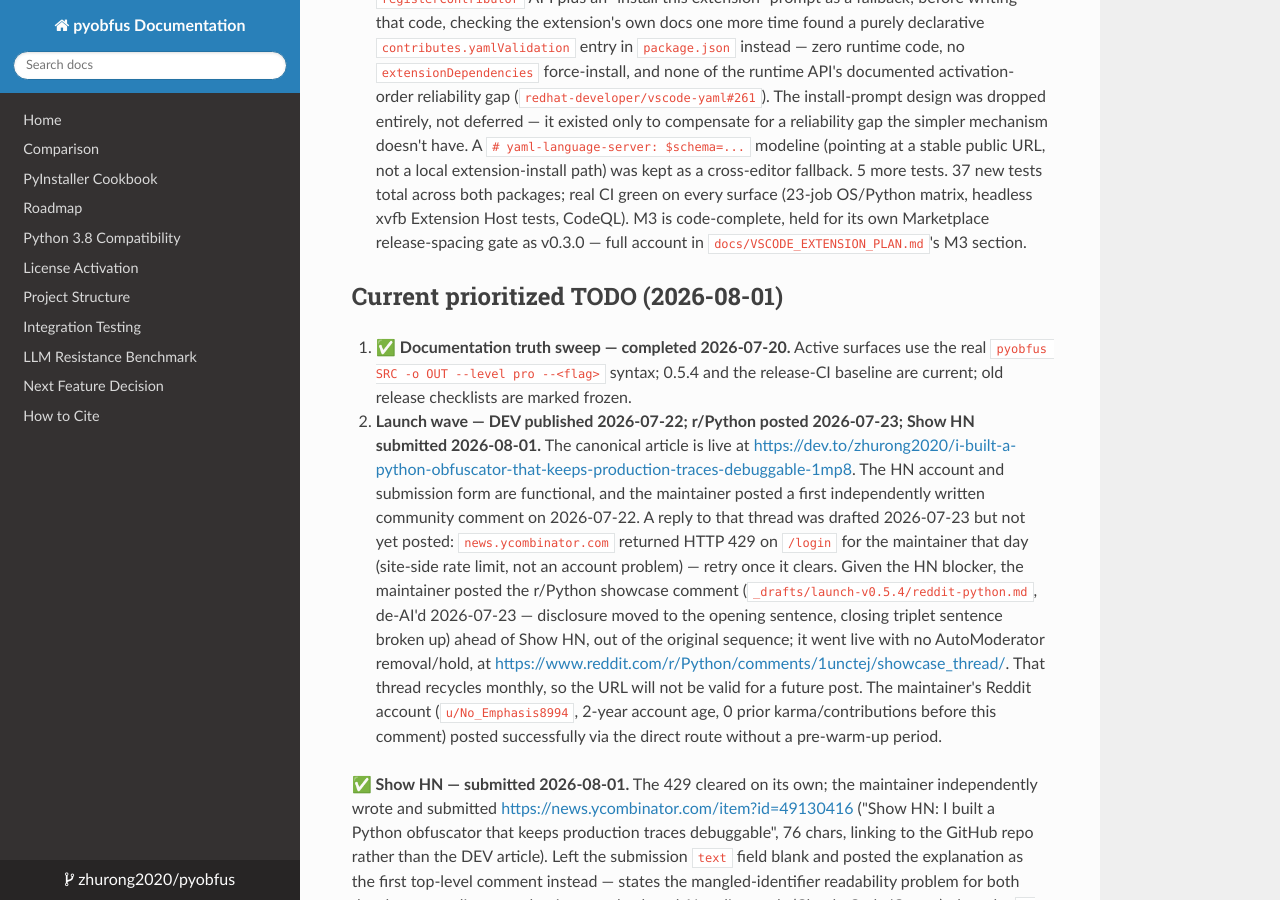
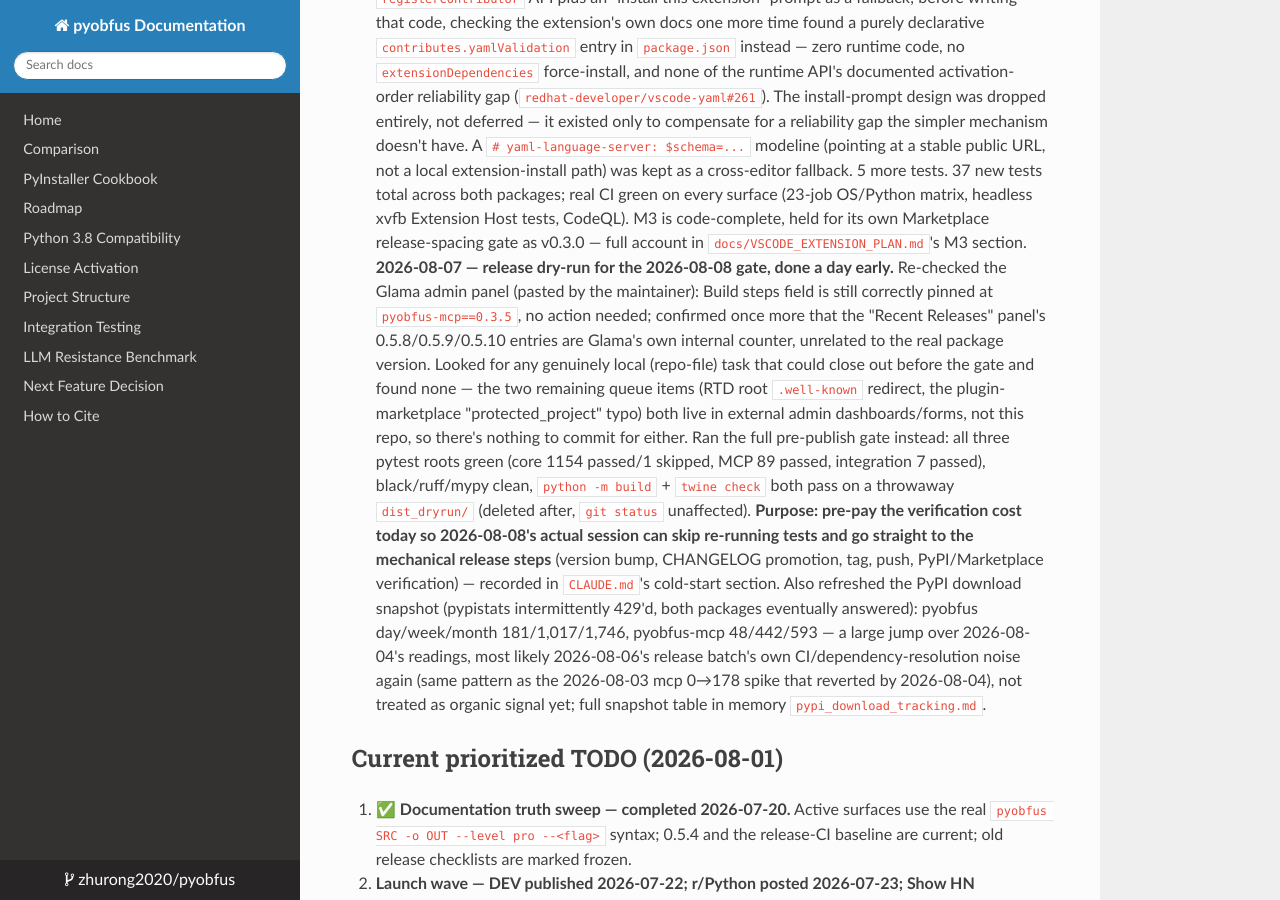
Before and after one commit to zhurong2020/pyobfus, an MkDocs documentation site: the page built from docs/POST_V0.4_TODO.md, in a window 1280 px wide and 900 px high, scrolled down 3849 px. Built offline with MkDocs 1.6.1, drawn with Linux system fonts in a browser that asks for light colours; nearby versions of some CDN libraries.

Commit message:
docs: record 2026-08-07 release dry-run + PyPI/Glama status re-check
Pre-verify the 2026-08-08 gate a day early: all three pytest roots,
black/ruff/mypy, python -m build, and twine check all pass clean on
main right now. Goal is to let the actual 2026-08-08 session skip
re-running tests and go straight to the mechanical release steps
(version bump, CHANGELOG promotion, tag, push, verify), so waiting a
day for the release-spacing gate doesn't also cost a redundant
re-verification pass.

Also: re-confirmed the Glama admin panel is already correctly pinned
at pyobfus-mcp==0.3.5 (no action needed), and refreshed the PyPI
download snapshot (see memory pypi_download_tracking.md).

Co-Authored-By: Claude Sonnet 5 <noreply@anthropic.com>

```diff
--- a/docs/POST_V0.4_TODO.md
+++ b/docs/POST_V0.4_TODO.md
@@ -212,6 +212,30 @@
 > headless xvfb Extension Host tests, CodeQL). M3 is code-complete, held
 > for its own Marketplace release-spacing gate as v0.3.0 — full account in
 > `docs/VSCODE_EXTENSION_PLAN.md`'s M3 section.
+> **2026-08-07 — release dry-run for the 2026-08-08 gate, done a day early.**
+> Re-checked the Glama admin panel (pasted by the maintainer): Build steps
+> field is still correctly pinned at `pyobfus-mcp==0.3.5`, no action needed;
+> confirmed once more that the "Recent Releases" panel's 0.5.8/0.5.9/0.5.10
+> entries are Glama's own internal counter, unrelated to the real package
+> version. Looked for any genuinely local (repo-file) task that could close
+> out before the gate and found none — the two remaining queue items (RTD
+> root `.well-known` redirect, the plugin-marketplace "protected_project"
+> typo) both live in external admin dashboards/forms, not this repo, so
+> there's nothing to commit for either. Ran the full pre-publish gate
+> instead: all three pytest roots green (core 1154 passed/1 skipped, MCP 89
+> passed, integration 7 passed), black/ruff/mypy clean, `python -m build` +
+> `twine check` both pass on a throwaway `dist_dryrun/` (deleted after,
+> `git status` unaffected). **Purpose: pre-pay the verification cost today so
+> 2026-08-08's actual session can skip re-running tests and go straight to
+> the mechanical release steps** (version bump, CHANGELOG promotion, tag,
+> push, PyPI/Marketplace verification) — recorded in `CLAUDE.md`'s cold-start
+> section. Also refreshed the PyPI download snapshot (pypistats
+> intermittently 429'd, both packages eventually answered): pyobfus
+> day/week/month 181/1,017/1,746, pyobfus-mcp 48/442/593 — a large jump over
+> 2026-08-04's readings, most likely 2026-08-06's release batch's own
+> CI/dependency-resolution noise again (same pattern as the 2026-08-03 mcp
+> 0→178 spike that reverted by 2026-08-04), not treated as organic signal
+> yet; full snapshot table in memory `pypi_download_tracking.md`.
 
 ## Current prioritized TODO (2026-08-01)
 
```
Also changed, not shown: CLAUDE.md (+3 -1 lines).
